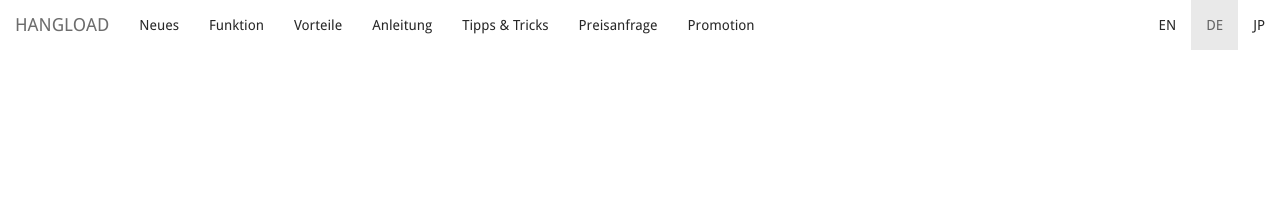
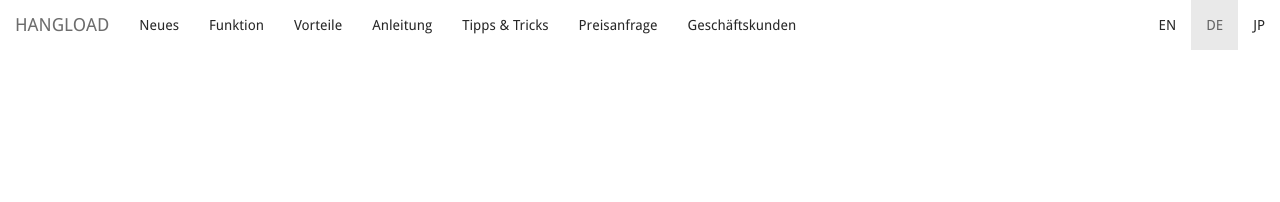
Before and after one commit to bodokaiser/hangload.com, a Jekyll site: the page built from de/instructions/index.html, in a window 1280 px wide. Shown: the top 202 px of the page. Built offline with Jekyll 4.4.1, drawn with Linux system fonts in a browser that asks for light colours; nearby versions of some CDN libraries; library files that are not in the unit come from our copies; Markdown is read by kramdown in place of the engine named in the settings.

Commit message:
Update header_instructionDE.html

```diff
--- a/_includes/header_instructionDE.html
+++ b/_includes/header_instructionDE.html
@@ -28,7 +28,7 @@ data-toggle="collapse" data-target=".navbar-collapse">
 <!--<li class="active"><a href="/webshop">Webshop</a></li> -->
 </ul>
 <ul class="navbar-nav nav">
-<li><a href="{{ page.prefix }}/promotions">Promotion</a></li>
+<li><a href="{{ page.prefix }}/promotions">Geschäftskunden</a></li>
 <!--<li class="active"><a href="/webshop">Webshop</a></li> -->
 </ul>
 <ul class="navbar-nav navbar-right nav">
```
